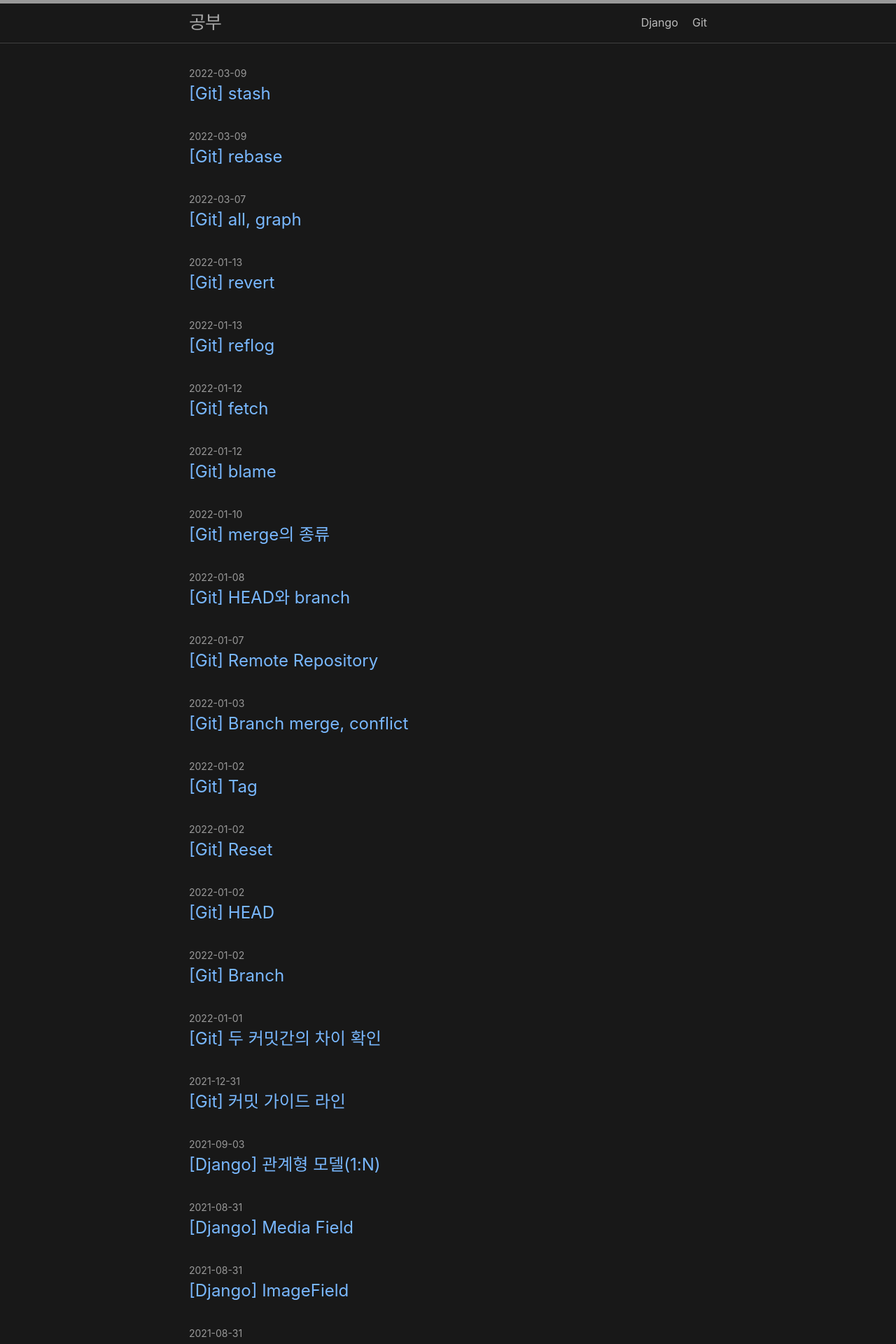
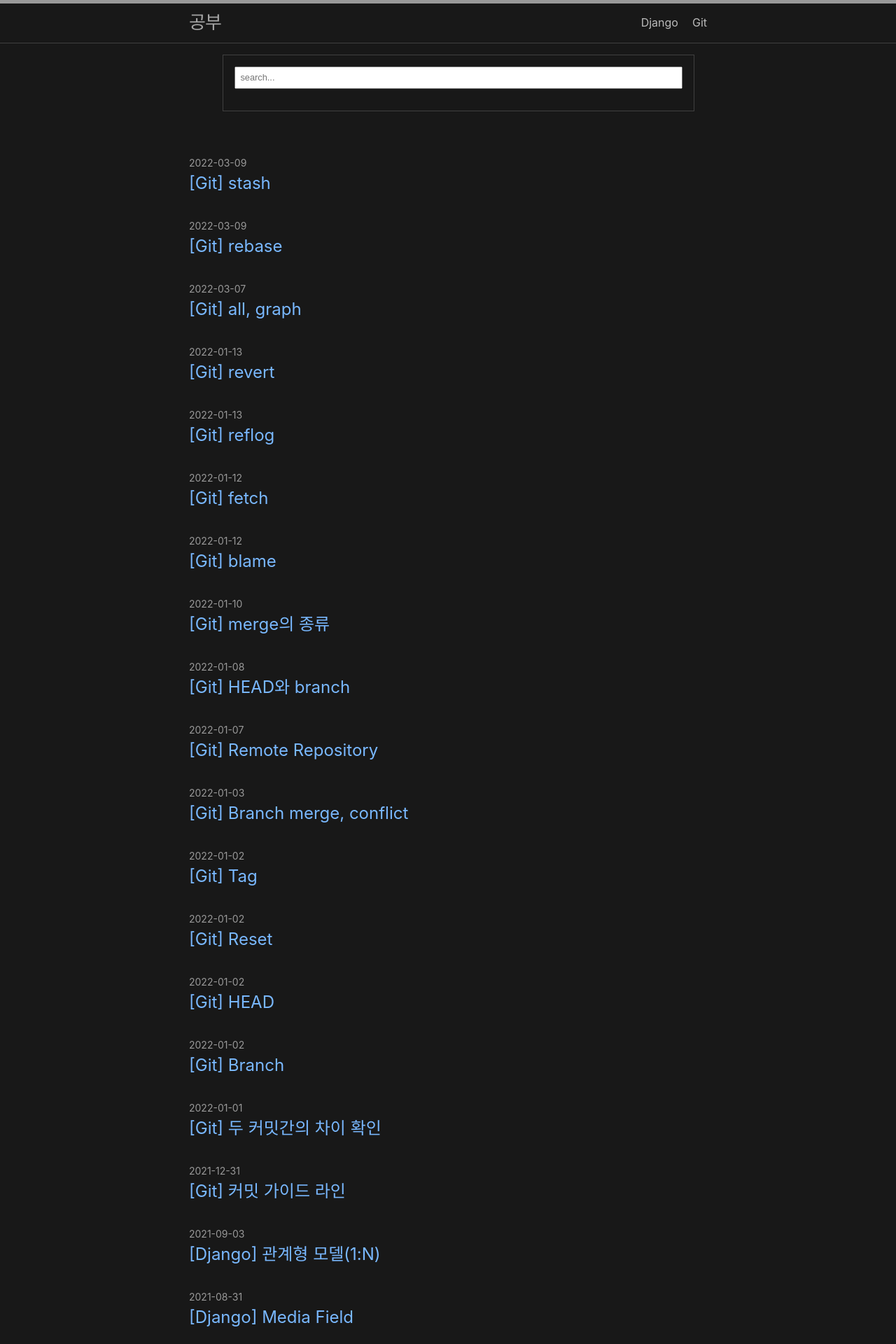
Before and after one commit to lmj00/lmj00.github.io, a Jekyll site: the page built from index.md, in a window 1280 px wide. Shown: the top 1920 px of the page at 70% size. Built offline with Jekyll 4.4.1, drawn with Linux system fonts in a browser that asks for light colours; comment, search, counter and statistics services are not loaded.

Commit message:
Feat: search script

```diff
--- a/_layouts/default.html
+++ b/_layouts/default.html
@@ -6,7 +6,12 @@
   <body>
 
   {%- include header.html -%}
-
+  <ul>
+    <div id="search-demo-container">
+      <input type="search" id="search-input" placeholder="search...">
+      <ul id="results-container"></ul>
+    </div>
+  </ul>
   <main class="page-content" aria-label="Content">
       <div class="wrapper">
       {{ content }}
```
Also changed, not shown: other parts of _layouts/default.html (+11 -0 lines). Lines whose indentation alone changed are shown as unchanged.
